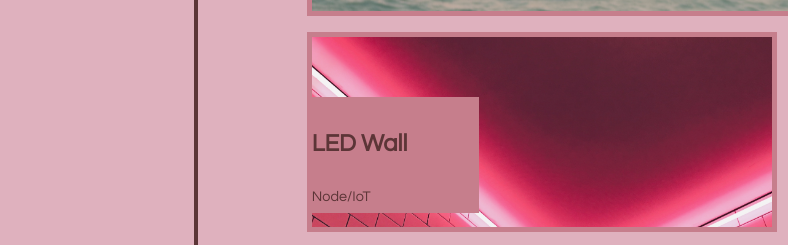
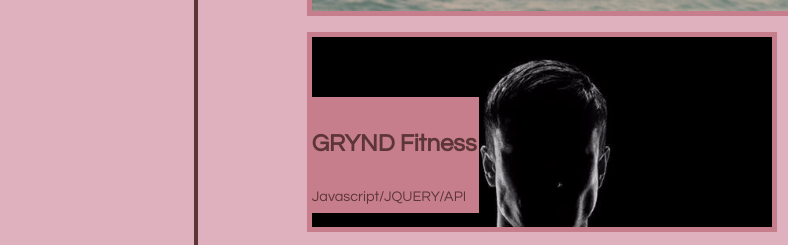
Before and after one commit to cgeremia/portfolio, a plain HTML site: page index.html in a window 1280 px wide. Shown: the part 882-1127 px from the top of the page, 0-788 px from the left. Drawn offline with Linux system fonts and the light colour scheme.

Commit message:
added link to deployed website for project Grynd Fitness

```diff
--- a/assets/style.css
+++ b/assets/style.css
@@ -190,8 +190,8 @@ main {
   background-image: url("../assets/images/pexels-taryn-elliott-6405694.jpg");
 }
 
-.led-wall {
-  background-image: url("../assets/images/pexels-megan-forbes-963436.jpg");
+.grynd-app {
+  background-image: url("../assets/images/grynd-app.jpg");
 }
 
 .pastel-puzzles {
@@ -206,6 +206,9 @@ main {
   background-image: url("../assets/images/pexels-chiara-caldarola-1257245.jpg");
 }
 
+.flex-item:hover {
+  opacity: 0.3;
+}
 @media screen and (max-width: 980px) {
   header {
     padding: 0 0 10px 0;
--- a/index.html
+++ b/index.html
@@ -60,10 +60,10 @@
             </div>
           </a>
 
-          <a href="#" class="flex-item led-wall">
+          <a href="https://jon-dev092.github.io/grynd-app/Loginn.html" class="flex-item grynd-app">
             <div>
-              <h3>LED Wall</h3>
-              <span>Node/IoT</span>
+              <h3>GRYND Fitness</h3>
+              <span>Javascript/JQUERY/API</span>
             </div>
           </a>
           <a href="#" class="flex-item react-calc">
```
Also changed, not shown: assets/images/grynd-app.jpg (added).
